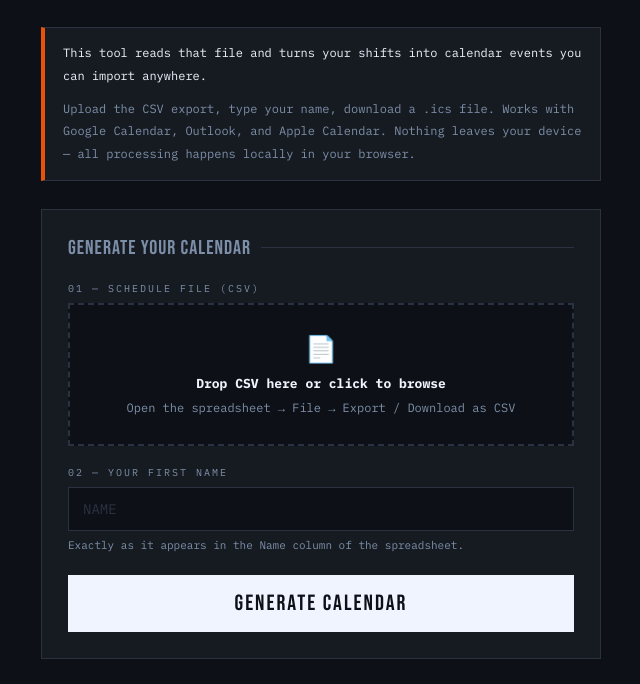
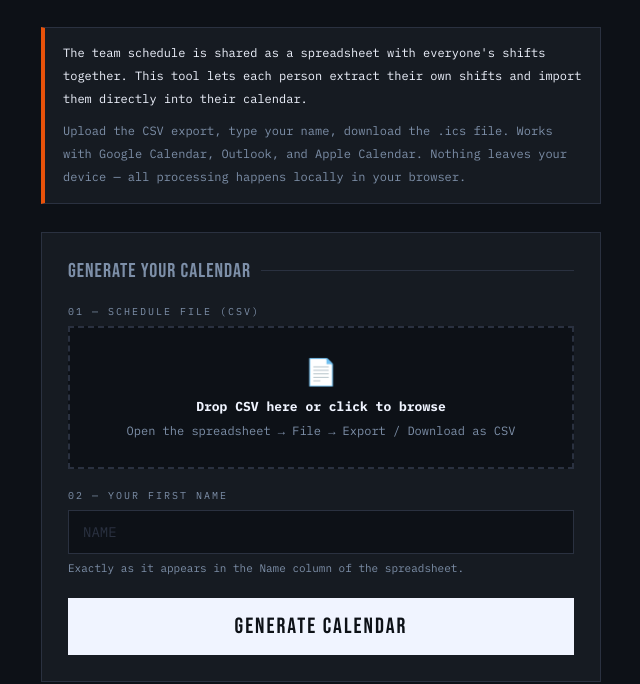
Before and after one commit to drewrossaneis/Schedule, a plain HTML site: page index.html in a window 1280 px wide. Shown: the part 112-796 px from the top of the page, without its empty margins (319-959 px from the left). Drawn offline with Linux system fonts and the light colour scheme.

Commit message:
Update index.html

```diff
--- a/index.html
+++ b/index.html
@@ -336,8 +336,8 @@ input[type="text"]::placeholder {
   </div>
 
   <div class="intro">
-    <p>This tool reads that file and turns your shifts into calendar events you can import anywhere.</p>
-    <p>Upload the CSV export, type your name, download a .ics file. Works with Google Calendar, Outlook, and Apple Calendar. Nothing leaves your device — all processing happens locally in your browser.</p>
+    <p>The team schedule is shared as a spreadsheet with everyone's shifts together. This tool lets each person extract their own shifts and import them directly into their calendar.</p>
+    <p>Upload the CSV export, type your name, download the .ics file. Works with Google Calendar, Outlook, and Apple Calendar. Nothing leaves your device — all processing happens locally in your browser.</p>
   </div>
 
   <div class="card">
@@ -694,7 +694,7 @@ function generate() {
     lines.push('BEGIN:VEVENT',`UID:${ev.uid}@schedule`,`SEQUENCE:0`,
       `DTSTART;TZID=America/Sao_Paulo:${ev.start}`,
       `DTEND;TZID=America/Sao_Paulo:${ev.end}`,
-      `SUMMARY:${ev.summary}`,'END:VEVENT');
+      `SUMMARY:${ev.summary}`,'TRANSP:TRANSPARENT','END:VEVENT');
   }
   lines.push('END:VCALENDAR');
   const ics = lines.join('\r\n');
```
